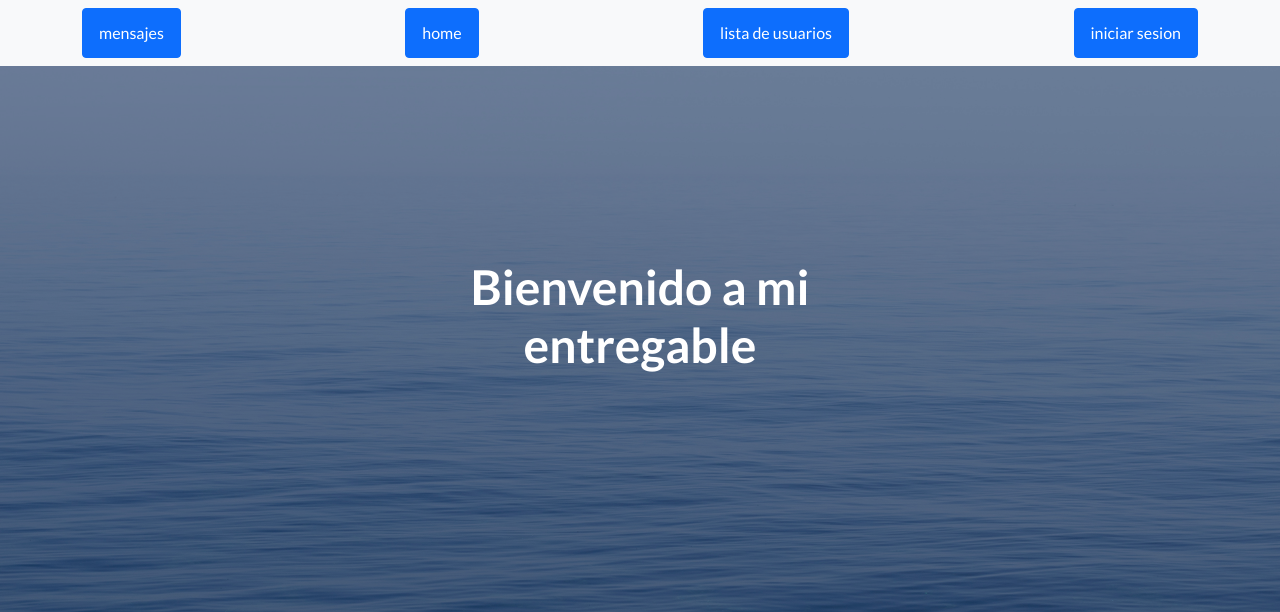
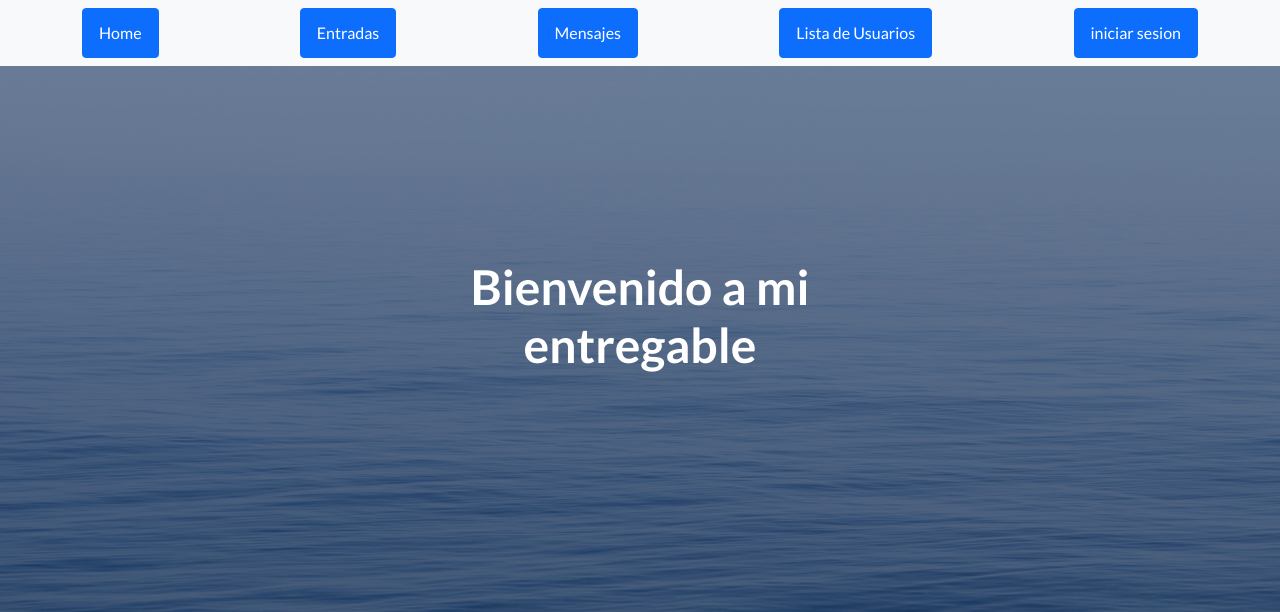
Before and after one commit to NicolasALvarado1995/ProyectoFinal, a Django app: page /index/ in a window 1280 px wide. Shown: the top 612 px of the page. Run offline with Django 3.2, Linux system fonts and the light colour scheme; parts of the project's set-up code (start-up, migrations or seed data) failed here and were passed over; some libraries are stand-ins or nearby versions.

Commit message:
modificacion de ultimo momento2

```diff
--- a/proyecto_final/proyecto_final/templates/index/index.html
+++ b/proyecto_final/proyecto_final/templates/index/index.html
@@ -21,9 +21,10 @@
 
         <nav class="navbar navbar-light bg-light static-top">
             <div class="container">
-                <a class="btn btn-primary" href="/mensajeria">mensajes</a>
-                <a class="btn btn-primary" href="/">home</a>
-                <a class="btn btn-primary" href="/usuarios">lista de usuarios</a>
+                <a class="btn btn-primary" href="/">Home</a>
+                <a class="btn btn-primary" href="/entrada">Entradas</a>
+                <a class="btn btn-primary" href="/mensajeria">Mensajes</a>
+                <a class="btn btn-primary" href="/usuarios">Lista de Usuarios</a>
 
                     <a class="btn btn-primary" href="/login">iniciar sesion</a>
 
```
